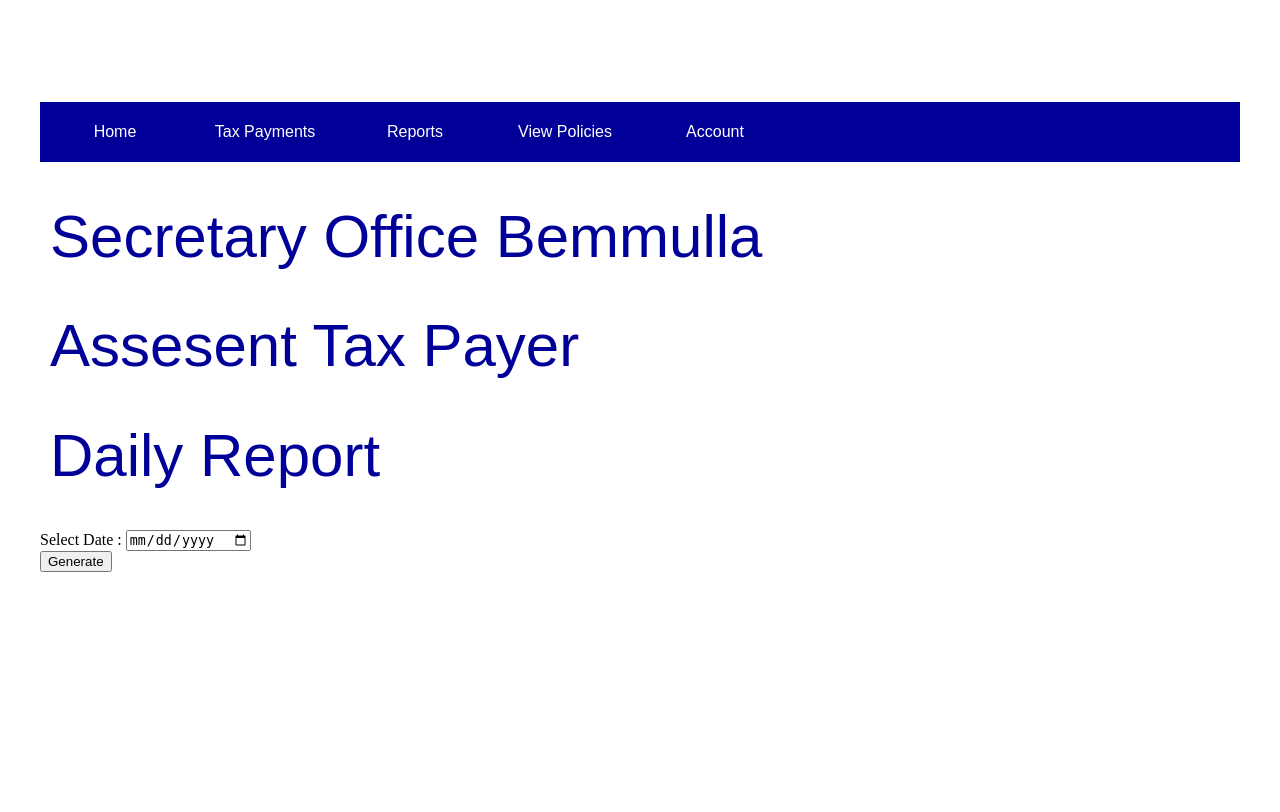
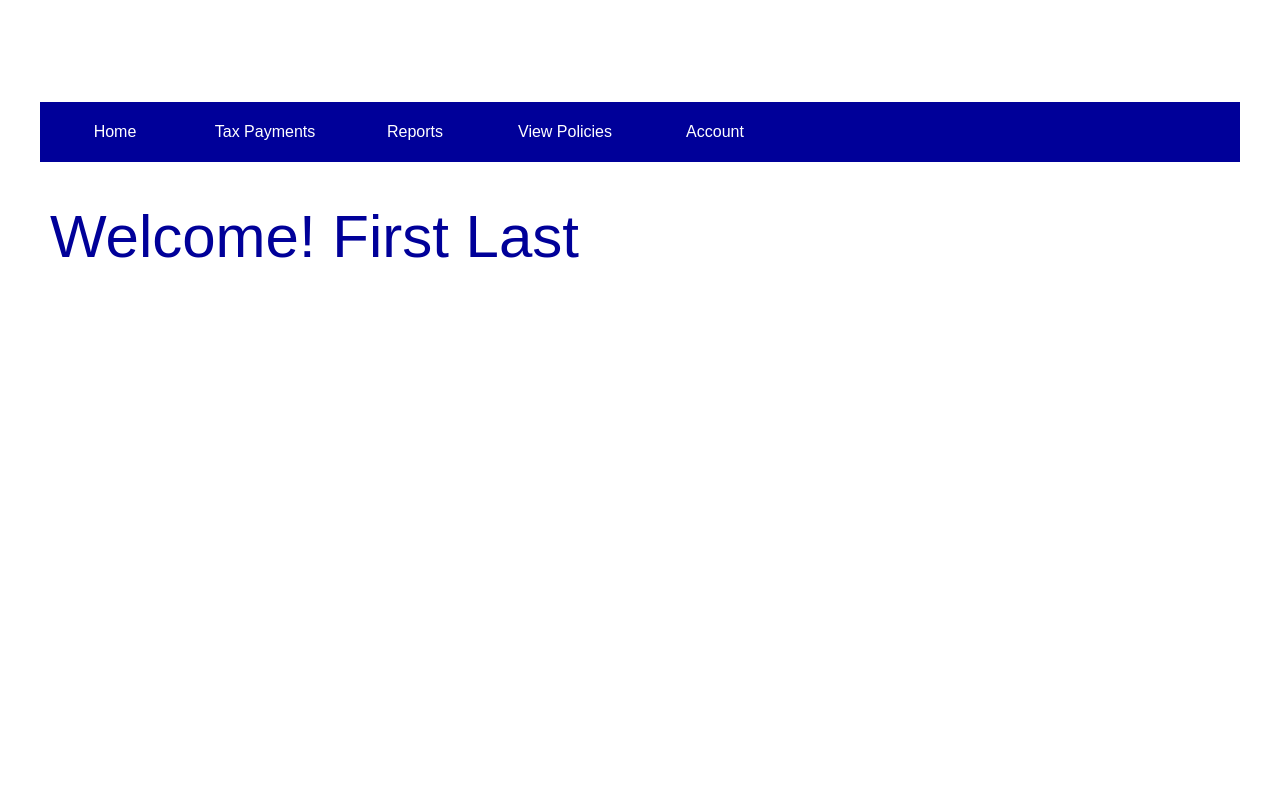
Before and after one commit to Aurora-Company-Project/project-divisional-secretariat, a PHP site: page /AccountOfficer.php in a window 1280 px wide. Shown: the top 812 px of the page. Run offline with PHP 8.4, Linux system fonts and the light colour scheme; a user stored in the database is signed in; some libraries are stand-ins or nearby versions.

Commit message:
Updated Officer and Admin interfaces

```diff
--- a/AccountAdmin.php
+++ b/AccountAdmin.php
@@ -50,8 +50,8 @@
             <li class="DropDwnElmnt"> <a href="#"> Policies </a></li>
             <div class="DropDwnCntnt">
                 <ul class="DrpLst">
-                    <li><a href="ViewPolicies.php">View Policies</li>
-                    <li><a href="UpdatePolicies.php">Update Policies</li>
+                    <li><a href="ViewPolicies.php? <?php echo SID;?>">View Policies</li>
+                    <li><a href="UpdatePolicies.php? <?php echo SID;?>">Update Policies</li>
                 </ul>
             </div>
             </li>
--- a/AccountOfficer.php
+++ b/AccountOfficer.php
@@ -1,12 +1,5 @@
 <?php
 	require_once("access_officer.php");
-	$bool=false;
-	if(isset($_POST['generate'])){
-		$amount=0;
-		include 'connection.php';
-		$generate=$_POST['generate'];
-		$date=$_POST['select_date'];
-}
 ?>
 <!DOCTYPE html PUBLIC "-//W3C//DTD XHTML 1.0 Transitional//EN" "http://www.w3.org/TR/xhtml1/DTD/xhtml1-transitional.dtd">
 <html xmlns="http://www.w3.org/1999/xhtml">
@@ -22,7 +15,7 @@
 <div id="NavBar">
 	<nav>
 		<ul>
-			<li> <a href="AccountOfficer.php"> Home </a></li>
+			<li> <a href="AccountOfficer.php? <?php echo SID;?>"> Home </a></li>
 			<li class="DropDwnElmnt"> <a href="#"> Tax Payments </a>
             	<div class="DropDwnCntnt">
                 <ul class="DrpLst">
@@ -54,7 +47,7 @@
             </ul>
             </div>
             </li>
-            <li class="DropDwnElmnt"> <a href="ViewPolicies.php"> View Policies </a></li>
+            <li class="DropDwnElmnt"> <a href="ViewPolicies.php? <?php echo SID; ?>"> View Policies </a></li>
            	<li class="DropDwnElmnt"> <a href="#"> Account </a>
             <div class="DropDwnCntnt">
             <ul class="DrpLst">
@@ -67,63 +60,15 @@
 	</nav>
 </div>
 <div id="Content">
+<div id="PageHeading">
+<h1>Welcome! <?php echo "$first_name " ."$last_name" ?> </h1>
+</div>
+<div id="Message">
 
-
-
-<div id="Headline1">
-	<h1>Secretary Office Bemmulla</h1>
-	<h1>Assesent Tax Payer</h1>
-  	<h1>Daily Report</h1>
 </div>
-
-<div class="information">
-    <form action="" method="post" >
-            <label>Select Date : </label>
-              <input id="select_date" name="select_date" type="date" value="<?php if(isset($date)) echo $date; ?>" required="required" />
-      <br/>
-            <div id="btn"> <button id="generate" name="generate" type="submit" value="1"> Generate 	</button></div>
-    </form>
+<div id="Detail">
+<h2> </h2>
 </div>
-
-<?php if (isset($_POST['generate'])) { ?>
-	<div id="topic"><p>Daily Report</p></div>
-    <div class="table1">
-    <table class="table1" width="700" border="2" align="center">
-		<tr>
-			<td>ID</td>
-            <td>Assesment No</td>
-            <td>Payment</td>
-		</tr>
-        <?php
-			$check_query_id = "SELECT `id` FROM `assesment_tax_detail`" ;
-			$id_result = mysqli_query($link,$check_query_id);
-			$date=$_POST['select_date'];
-
-			while($row=mysqli_fetch_array($id_result)){
-				$id=$row['id'];
-				$check_query_customer="SELECT * FROM `$id` WHERE date='$date'";
-				$custom_result = mysqli_query($link,$check_query_customer);
-				while($row_custom=mysqli_fetch_array($custom_result)){ ?>
-					<tr>
-                    	<td><?php echo $row['id'] ?></td>
-                    	<td><?php echo $row_custom['bill_no'] ?></td>
-                    	<td><?php echo $row_custom['payment']; $amount+=$row_custom['payment']; ?></td>
-                    </tr>
-			<?php }
-		}  ?>
-        <tr><td>Total Income</td><td></td> <td ><?php echo $amount ?> </td></tr>
-        </table> </div>
-  	<div id="detail">
-  		<button type="button">Save</button>
-    </div>
-
-    <div id="hyperlink" >
-    	<a href="Monthly Report.php" target="_blank" onclick="window.open('Monthly Report.php').print() " type="button">Print Report</a>
-    </div>
-<?php } ?>
-
-
-
 </div>
 <div id="footer"></div>
 </div>
```
